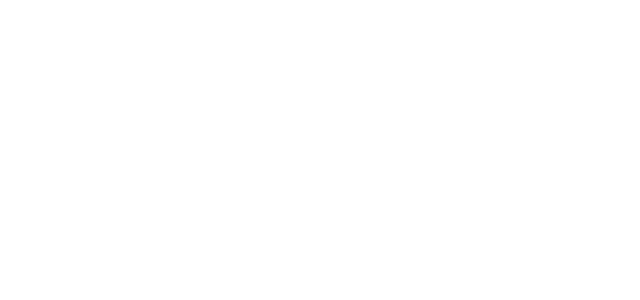
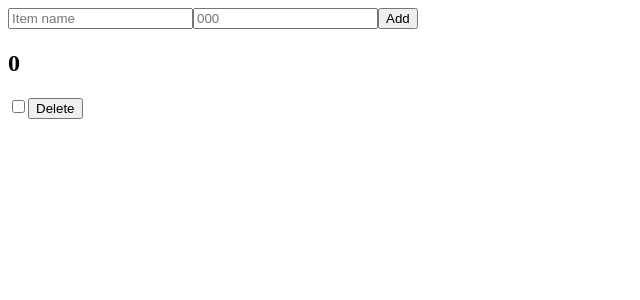
Before and after one commit to Frasato/shopping-list, a React (Create React App) app: page / in a window 1280 px wide. Shown: the top 300 px of the page, without its empty margins (0-640 px from the left). Built offline with nearby package versions, Linux system fonts and the light colour scheme; the HTML template or start-up script is replaced by a standard one.

Commit message:
Create context for components

```diff
--- a/package.json
+++ b/package.json
@@ -8,6 +8,7 @@
     "@testing-library/user-event": "^13.5.0",
     "react": "^18.3.1",
     "react-dom": "^18.3.1",
+    "react-router-dom": "^6.25.1",
     "react-scripts": "5.0.1",
     "web-vitals": "^2.1.4"
   },
--- a/src/App.js
+++ b/src/App.js
@@ -1,7 +1,12 @@
+import CreateItem from "./Components/CreateItem/CreateItem.js";
+import ListItems from "./Components/ListItems/ListItems.js";
+import MyProvider from "./Context/Context.js";
+
 export default function App() {
   return (
-    <div>
-
-    </div>
+    <MyProvider>
+      <CreateItem/>
+      <ListItems/>
+    </MyProvider>
   );
 }
--- /dev/null
+++ b/src/Components/CreateItem/CreateItem.js
@@ -0,0 +1,31 @@
+import { useContext, useState } from "react";
+import { Context } from "../../Context/Context";
+
+export default function CreateItem(){
+
+    const [name, setName] = useState('');
+    const [quantity, setQuantity] = useState();
+    const {setItem} = useContext(Context);
+    const {setNumber} = useContext(Context);
+
+    function handleName(element){
+        setName(element.target.value);
+    }
+
+    function handleQuantity(element){
+        setQuantity(element.target.value);
+    }
+
+    function handleAdd(){
+        setItem(name);
+        setNumber(quantity);
+    }
+
+    return(
+        <div>
+            <input type="text" placeholder="Item name" value={name} onChange={handleName} required/>
+            <input type="number" placeholder="000" value={quantity} onChange={handleQuantity} required/>
+            <button onClick={handleAdd}>Add</button>
+        </div>
+    );
+}
--- /dev/null
+++ b/src/Components/ListItems/ListItems.js
@@ -0,0 +1,16 @@
+import { useContext } from "react";
+import { Context } from "../../Context/Context";
+
+export default function ListItems(){
+
+    const {item, number} = useContext(Context);
+
+    return(
+        <div>
+            <h1>{item}</h1>
+            <h2>{number}</h2>
+            <input type="checkbox"/>
+            <button>Delete</button>
+        </div>
+    );
+}
--- /dev/null
+++ b/src/Context/Context.js
@@ -0,0 +1,18 @@
+import { createContext, useState } from "react";
+
+const Context = createContext();
+
+const MyProvider = ({children}) =>{
+
+    const [item, setItem] = useState("");
+    const [number, setNumber] = useState(0);
+
+    return(
+        <Context.Provider value={{item, setItem, number, setNumber}}>
+            {children}
+        </Context.Provider>
+    );
+}
+
+export {Context};
+export default MyProvider;
```
Also changed, not shown: 1 other file (tests, documents, lock files or other folders).
